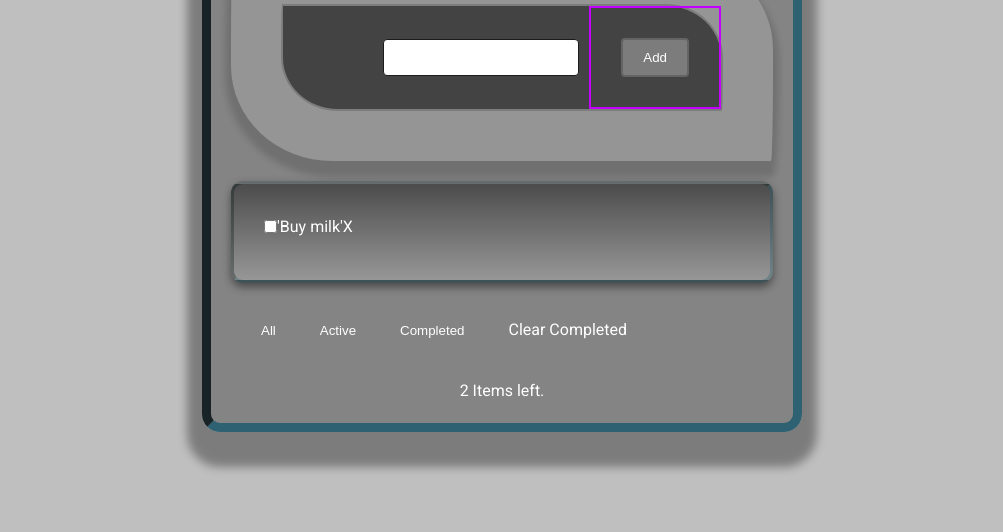
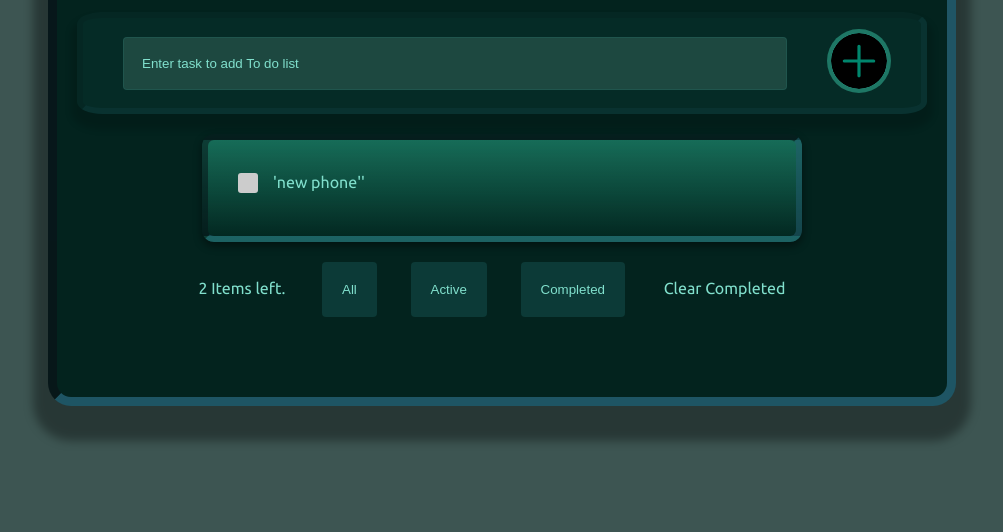
Before and after one commit to YarivGilad/todo-js-start, a website built with Vite: page index.html in a window 1280 px wide. Shown: the part 268-800 px from the top of the page, without its empty margins (138-1141 px from the left). Built offline with nearby package versions, Linux system fonts and the light colour scheme.

Commit message:
Added features to the list and change the style

```diff
--- a/index.html
+++ b/index.html
@@ -13,24 +13,24 @@
           <h1 class="top-header">Todo List App</h1>
           <div class="second-panel pt1">
             <form class="frm">
-              <input type="text" id="task-input">
+              <input type="text" id="task-input" placeholder="Enter task to add To do list">
                 <div class="rounded-border-gradient">
-                  <button class="add-btn">Add</button>
+                  <button class="add-btn"></button>
                 </div>
               </div>
-              <!-- <button class="add-btn">Add</button> -->
+              <div class="list-ui">
+                <ul class="todo-list">
+                  <li class="todo-items">
+                    <input type="checkbox" id="checkbox">
+                    <label for="checkbox">'new phone</label>
+                    <span>''</span>
+                  </li>
+                </ul>
+              </div>
             </form>
-            <div class="list-ui">
-              <ul class="todo-list">
-                <li class="todo-items">
-                  <input type="checkbox" id="check">
-                  <label for="check">'Buy milk'</label>
-                  <span>X</span>
-                </li>
-              </ul>
-            </div>
           <footer>
             <div class="footer-div">
+              <span id="items-q">2 Items left.</span>
               <div class="filter-box">
                 <button class="filter-btn">All</button>
                 <button class="filter-btn">Active</button>
@@ -39,7 +39,6 @@
               </div>
             </div>
             <div id="items-left">
-              <span>2 Items left.</span>
             </div>
         </footer>
       </div>
--- a/js/main.js
+++ b/js/main.js
@@ -19,10 +19,15 @@ const randNum = (Math.random() * (256**3) ).toString(36);
 const todos = [
     {
         id: keyGen(),
-        task: 'buy mil',
+        task: 'buy milk',
         comleted:false,
     }
-]
+];
+
+//*Not working need help
+// Reset the value of the input field
+// const input = document.getElementById('#task-input');
+// input.value = '';
 
 init();
 
@@ -50,8 +55,18 @@ function render(){
         markup += `<li class="todo-items">
         <input type="checkbox" id="check" ${todo.comleted ? 'checked' : ''}>
         <label for="check">${todo.task}</label>
-        <span>X</span>
+        <span></span>
       </li>`
     }
     todoList.innerHTML = markup;
-}
+    }
+// This section handling the check box functions
+    // Get the checkbox element
+const checkbox = document.getElementById('checkbox');
+    // Add event listener to the checkbox
+checkbox.addEventListener('change', function() {
+    // Get the label element associated with the checkbox
+const label = document.querySelector('label[for="checkbox"]');
+    // Toggle the 'checked' class on the label
+  label.classList.toggle('checked', this.checked);
+});
--- a/sass/_typography.scss
+++ b/sass/_typography.scss
@@ -1,7 +1,9 @@
 @import url("https://fonts.googleapis.com/css2?family=Roboto&display=swap");
+@import url(https://fonts.googleapis.com/css?family=Bungee);
+@import url(https://fonts.googleapis.com/css?family=Ubuntu);
 
 body {
-  font-family: 'Roboto', sans-serif;
+  font-family: 'Ubuntu';
   font-size: 16px;
   line-height: 1.6;}
 h1,h2,h3 {
--- a/sass/main.scss
+++ b/sass/main.scss
@@ -9,138 +9,214 @@
 */
 body{
   @include flex-box($ai:flex-start);
-  background-color: rgb(191, 191, 191);
-  color: rgb(255, 255, 255);
+  background-color: rgba(3, 35, 30, 0.77);
+  color: #81e0cd;
   padding-top: 10rem;
 
   .wrapper{
-    max-width: 600px;
-    margin: 20px auto;
+    width: fit-content;
+    max-width: fit-content;
+    max-height: fit-content;
+    margin: 55px auto;
     padding: 20px;
-    background-color: #4a4a4a7e;
-    border-radius: 18px;
+    padding-bottom: 6rem;
+    background-color: rgb(3, 35, 30, 1);
+    border-radius: 23px;
     box-shadow: 0px 20px 10px 15px rgba(0, 0, 0, 0.35);
     border: rgba(35, 93, 111, 0.88) inset 9px;
   }
   .top-header{
-    margin-bottom: 2.5rem;
-  }
-//   .second-panel {
-//      padding: 5rem;
-//     background-color: rgba(255, 255, 255, 0.2) 50%, transparent 50%, transparent;
-//     box-shadow: 0 0 20px 15px rgb(0 0 0 / 15%);
-//     border-radius: ($border-r - 13%);
-//     background-color: rgba(223, 223, 223, 0.123);
-//     border: $main-color solid 2px;
-//     // }
-// }
-
-// .pt1 {
-//     background-size: 50px 50px;
-//     background-color: #343a4045;
-//     background-image: -webkit-linear-gradient(rgba(255, 255, 255, .2) 50%, transparent 50%, transparent);
-//     background-image: -moz-linear-gradient(rgba(255, 255, 255, .2) 50%, transparent 50%, transparent);
-//     background-image: -ms-linear-gradient(rgba(255, 255, 255, .2) 50%, transparent 50%, transparent);
-//     background-image: -o-linear-gradient(rgba(255, 255, 255, .2) 50%, transparent 50%, transparent);
-//     background-image: linear-gradient(rgba(255, 255, 255, .2) 50%, transparent 50%, transparent);
-// }
-
-
-  .second-panel{
-    padding: 5rem;
-    background-color: rgba(223, 223, 223, 0.123);
-    background-color: #959595;
-    border-radius: 2px 101px / 95px;
-    box-shadow: 0px 10px 6px 6px rgba(0,0,0, 0.15);
-    // border-radius: ($border-r - 13%);
-    // border: rgba(35, 93, 111, 0.55) inset 6px;
-  }
-
-  // .frm{
-  //   display: flex;
-  //   align-items: center;
-  //   justify-content: center;
-  //   width: 30rem;
-  //   border-radius: 2px 101px / 95px;
-  //   background-color: rgb(67, 67, 67);
-  //   border: $main-color solid 2px;
-  // }
-  // border-radius: $border-r;
-  // border: rgb(255, 0, 0) solid 2px;
-
-  .frm {
-    /* Set the width of the form */
     display: flex;
     align-items: center;
     justify-content: center;
-    width: 30rem;
+    font-size: 3.5rem;
+    margin-top: $small-margin;
+    margin-bottom: $small-margin;
+  }
+
+  // WORK IN PROGRESS
+  // .pt1 {
+  //     background-size: 50px 50px;
+  //     background-image: linear-gradient(rgba(41, 41, 41, 0.057) 50%, transparent 50%, transparent);
+  // }
+
+  .second-panel{
+    display: flex;
+    align-items: center;
+    justify-content: center;
+    width: 85rem;
+    border-radius: 3% / 12%;
+
+    //WORK IN PROGRESS
+    box-shadow: 0px 10px 6px 6px rgba(0,0,0, 0.15);
+    border: rgba(35, 93, 111, 0.15) inset 6px;
+    background-color: rgba(223, 223, 223, 0.123);
+    background-color: #2a968f13;
+  }
+
+  .frm {
+    display: flex;
+    align-items: center;
+    justify-content: center;
+    height: 9rem;
     width: 100%;
-    /* Add any other styling for the form */
-
-    border-radius: 2px 101px / 95px;
-      background-color: rgb(67, 67, 67);
-      border: $main-color solid 2px;
   }
 
   #task-input {
-    width: 100%;
+    width: 5rem;
     flex: 1;
-    padding: 10px;
-    padding-right: 15rem;
-    border: 1px solid #1c1c1c;
+    padding: 18px;
+    padding-right: 20rem;
+    border: 1px solid #29766e49;
     border-radius: 4px;
-    margin-left: 10rem;
+    margin-left: 4rem;
     margin-right: 1rem;
-    /* Add any other styling for the input */
-
+    //Styling the input text box
+    color: #81e0cd;
+    background-color: rgba(181, 255, 230, 0.137);
   }
 
-  // #task-input{
-  //   flex: 1;
-  //   padding: 10px;
-  //   padding-right: 15rem;
-  //   border: 1px solid #1c1c1c;
-  //   border-radius: 4px;
-  //   margin-left: 10rem;
-  //   margin-right: 1rem;
-  // }
+  //Styling the input text box text
+  input[type="text"]::placeholder {
+    color: #81e0cd;
+    text-align:left ;
+}
 
   .list-ui{
     max-width: 600px;
     margin: 20px auto;
     padding: 30px;
+    height:max-content;
     border-radius: 12px;
-    background: linear-gradient(rgba(0, 0, 0, 0.425), rgb(255, 255, 255, 0.155));
-    border: rgba(35, 93, 111, 0.33) inset 3px;
+    background: linear-gradient(rgba(29, 131, 106, 0.765), rgba(3, 85, 62, 0.115));
     box-shadow: 0 4px 8px rgba(0, 0, 0, 0.45);
+    border: rgba(35, 93, 111, 0.55) inset 6px;
+    // border: rgba(35, 93, 111, 0.33) inset 3px;
   }
 
   .todo-list{
     align-items: start;
-    // margin-top: $small-margin;
     // border: rgb(255, 0, 0) solid 2px;
   }
+
   .todo-items{
     display: flex;
     align-items: center;
     margin-bottom: 10px;
     animation: fadeIn 0.5s ease;
   }
-  .add-btn{
-    @include btn-grp;
-    background-color: $main-color;
-    color: #fff;
-    border: rgba(63, 63, 63, 0.399) solid 2px;
+
+      // Define styles for the checkbox
+      input[type="checkbox"] {
+      // Hide the default checkbox
+      appearance: none;
+      -webkit-appearance: none;
+      -moz-appearance: none;
+      // Define custom checkbox styles
+      width: 20px;
+      height: 20px;
+      border: 10px solid #ccc;
+      border-radius: 3px;
+      outline: none;
+      margin-right: 15px;
+      // Add custom checkbox indicator
+      &::after {
+        content: '';
+        display: block;
+        width: 10px;
+        height: 10px;
+        background-color: transparent;
+        border: 2px solid #333;
+        border-radius: 2px;
+        position: relative;
+        top: 50%;
+        left: 50%;
+        transform: translate(-50%, -50%);
+        opacity: 0;
+      }
+      // Define styles for the checked state
+      &:checked {
+        + label {
+          text-decoration-line: line-through;
+          color: #001813;
+        }
+        // Change the appearance of the checkbox indicator
+        &::after {
+          background-color: #333;
+          opacity: 1;
+        }
+      }
+    }
+
+    // .add-btn{
+    // padding-top: 2rem;
+    // padding-bottom: 2rem;
+    // padding-left: 4rem;
+    // padding-right: 4rem;
+    // border-radius: 2px 100px / 95px;
+  //   width: 64px;
+  //   height: 64px;
+  //   background-color: rgb(72, 207, 171);
+  //   border-radius: 50%;
+  //   color: #fff;
+  //   border: rgba(8, 70, 42, 0.63) solid 4px;
+  // }
+
+  .add-btn {
+
+      /* Your existing styles... */
+
+      background-position: center;
+      background-repeat: no-repeat;
+
+
+      width: 64px;
+      height: 64px;
+      background-color: rgb(72, 207, 171);
+      border-radius: 50%;
+      color: #fff;
+      border: rgba(8, 70, 42, 0.63) solid 4px;
+      background-image: url('/Assets/Icons/plus-round-icon.svg');
+      background-size: 60%; /* Adjust the size of the SVG icon */
+      background-position: center; /* Center the SVG icon */
+      background-repeat: no-repeat; /* Ensure the SVG icon is not repeated */
+    }
+
+    /* Apply styles to the SVG icon itself */
+    .add-btn::before {
+      content: '';
+      display: inline-block;
+      background-color: rgb(207, 72, 117);
+      border-radius: 50%;
+      width: 100%; /* Adjust the width and height as needed */
+      height: 100%;
+      background-image: url('/Assets/Icons/plus-round-icon.svg');
+      background-size: cover;
+      filter: hue-rotate(180deg); /* Rotate the hue to change color */
+    }
+
+    /* Use filter to change the color */
+    .add-btn {
+    filter: hue-rotate(10deg);; /* Rotate the hue to change color */
+  }
+
+  /* Or, use fill if the SVG icon uses <path> elements with fill attributes */
+  .add-btn svg path {
+    fill: rgb(33, 196, 101); /* Change the fill color */
+  }
+
+  .add-btn:hover {
+    background-color: rgb(35, 111, 89);
   }
 
   .rounded-border-gradient{
     inline-size: var(--size-content-1);
     aspect-ratio: var(--ratio-widescreen);
     padding: 3rem;
-    border: #c300ff solid 2px;
     background:
     linear-gradient(var(--surface-1), var(--surface-1)) padding-box,
     var(--gradient-1) border-box;
+    // border: rgba(63, 63, 63, 0.399) solid 2px;
     // border: solid var(--size-2) transparent;
   }
 
@@ -170,33 +246,44 @@ body{
   // }
 
 
-  .add-btn:hover {
-    background-color: $secondary-color;
-  }
   .footer-div{
     display: flex;
     flex-wrap: wrap;
     align-items: center;
-    justify-content: space-between;
+    justify-content: space-evenly;
     margin-top: $small-margin;
     // border: rgb(0, 234, 255) solid 2px;
   }
+
   .filter-box{
-    margin-left: 1rem;
+    align-items: center;
+    justify-content: center;
+    margin-left: -15rem;
     // border: rgb(0, 30, 255) solid 2px;
   }
+
+  #items-q{
+    margin-right: 5rem;
+  }
+
   .filter-btn{
     @include btn-grp;
+    background-color: rgba(29, 100, 100, 0.35);
+    margin-left: 1.5rem;
+    margin-right: 1.5rem;
     padding: $small-margin;
   }
+
   .filter-btn:hover {
-    background-color: rgba(223, 223, 223, 0.251);
+    background-color: rgba(153, 217, 217, 0.572);
     outline: $main-color solid 2px;
   }
+
   #clear-btn{
     padding: $small-margin;
     // border: rgb(0, 30, 255) solid 2px;
   }
+
   #items-left{
     display: flex;
     justify-content: center;
```
Also changed, not shown: Assets/Icons/plus-round-icon.svg (added).
